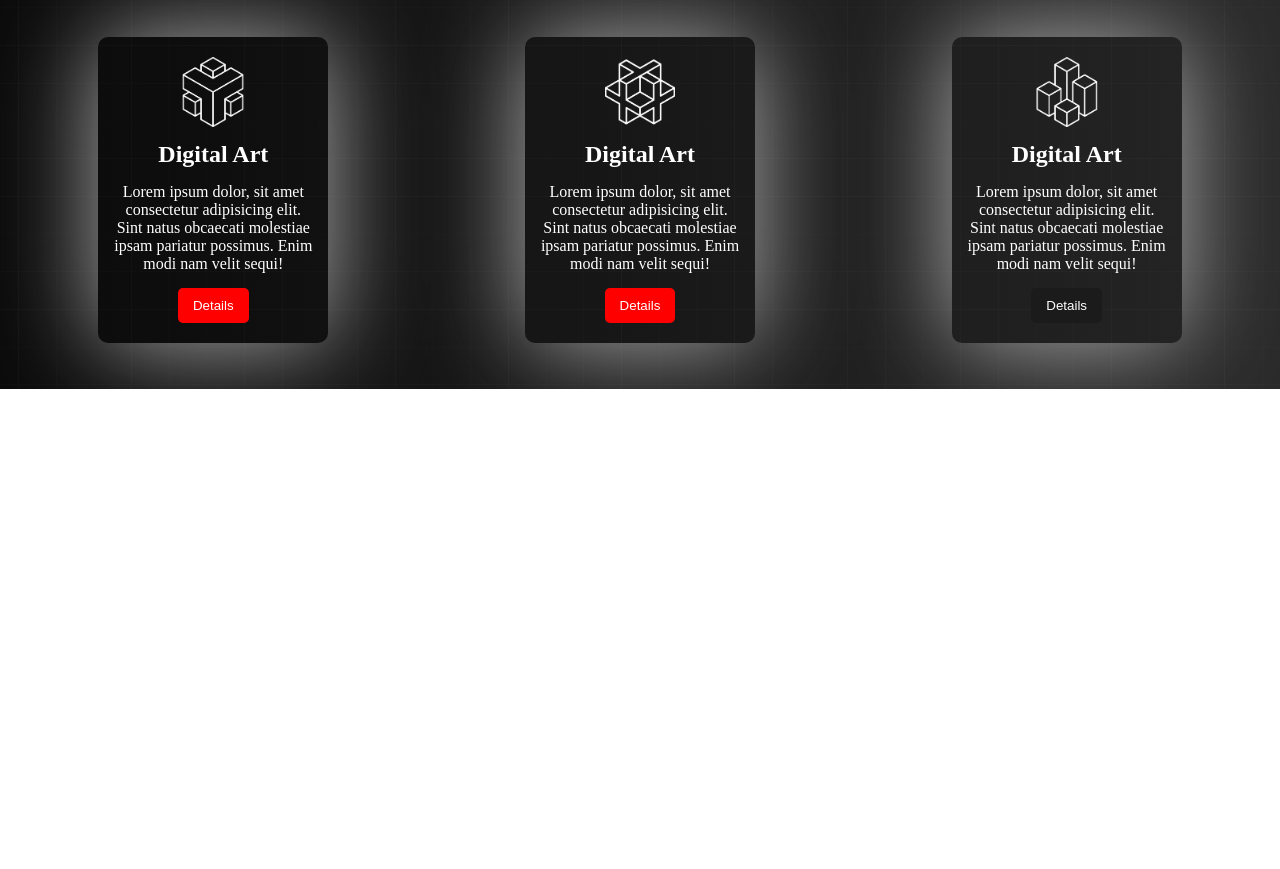
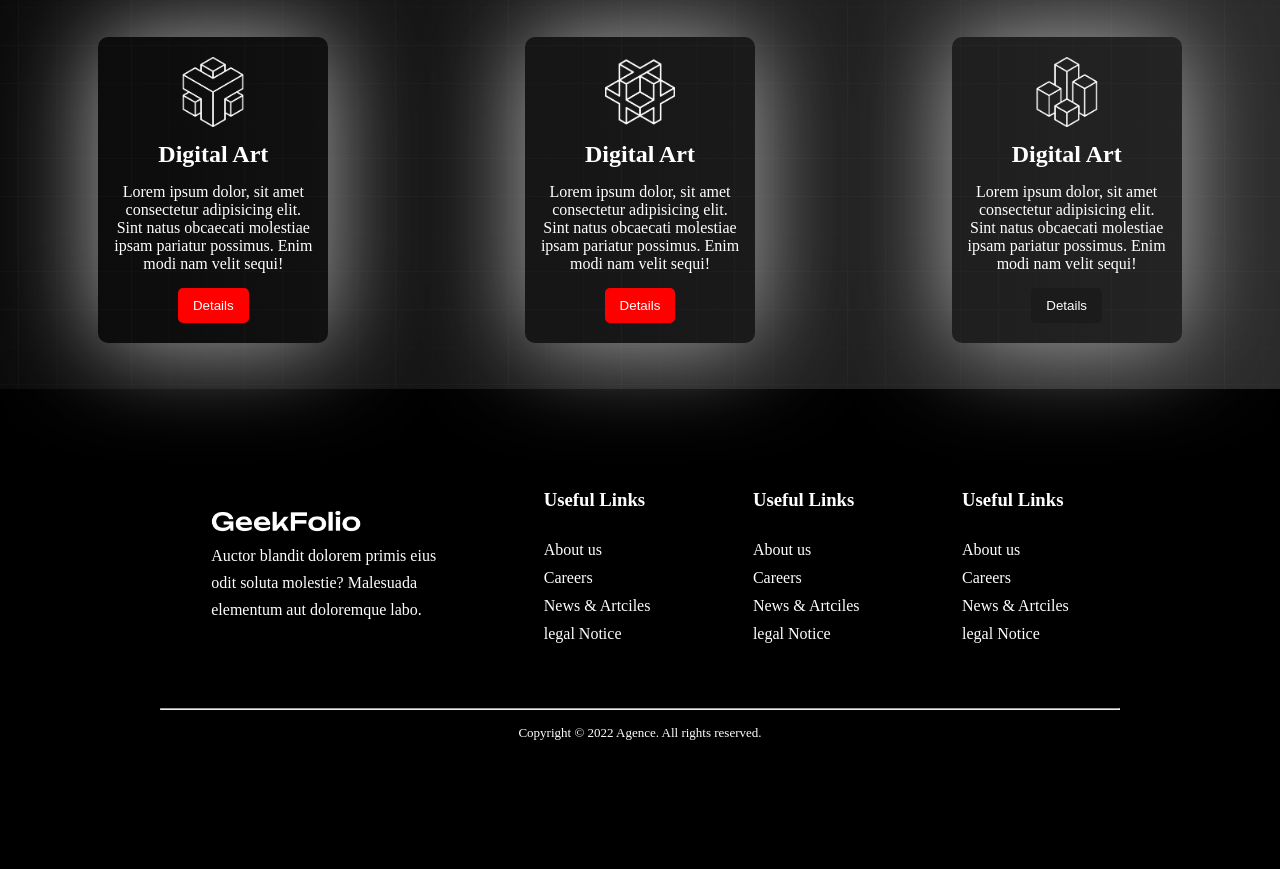
Before and after one commit to rubaihossain/conceptual-session-practice-1, a plain HTML site: page index.html in a window 1280 px wide. Shown: the part 1470-2339 px from the top of the page. Before the commit the page ends 1859 px from the top, so only its background shows below. Drawn offline with Linux system fonts and the light colour scheme.

Commit message:
Footer section commit

```diff
--- a/index.html
+++ b/index.html
@@ -81,8 +81,42 @@
                 </div>
             </div>
         </section>
-
     </main>
-    <footer></footer>
+    <!-- Footer section  -->
+    <footer>
+        <section>
+            <div class="footer-container">
+                <div class="footer-boxer">
+                    <div class="footer-box1 footer-box">
+                        <img class="footer-img" src="./logo/logo-light.png" alt="">
+                        <p class="footer-description">Auctor blandit dolorem primis eius odit soluta molestie? Malesuada elementum aut doloremque labo.</p>
+                    </div>
+                    <div class="footer-box">
+                        <h3 class="footer-box-header">Useful Links</h3>
+                        <li class="footer-line">About us</li>
+                        <li class="footer-line">Careers</li>
+                        <li class="footer-line">News & Artciles</li>
+                        <li class="footer-line">legal Notice</li>
+                    </div>
+                    <div class="footer-box">
+                        <h3 class="footer-box-header">Useful Links</h3>
+                        <li class="footer-line">About us</li>
+                        <li class="footer-line">Careers</li>
+                        <li class="footer-line">News & Artciles</li>
+                        <li class="footer-line">legal Notice</li>
+                    </div>
+                    <div class="footer-box">
+                        <h3 class="footer-box-header">Useful Links</h3>
+                        <li class="footer-line">About us</li>
+                        <li class="footer-line">Careers</li>
+                        <li class="footer-line">News & Artciles</li>
+                        <li class="footer-line">legal Notice</li>
+                    </div>
+                </div>
+                <hr>
+                <p class="copy">Copyright © 2022 Agence. All rights reserved.</p>
+            </div>
+    </section>
+    </footer>
 </body>
 </html>
--- a/style.css
+++ b/style.css
@@ -140,3 +140,52 @@
 .box-btn{
     background-color: rgb(27, 27, 27);
 }
+
+footer{
+    background-color: black;
+}
+
+.footer-container{
+    width: 75%;
+    height: 60vh;
+    color: white;
+    margin: auto;
+}
+
+.footer-img{
+    width: 150px;
+}
+
+.footer-boxer{
+    list-style: none;
+    display: flex;
+    justify-content: space-around;
+    align-items: center;
+    padding-top: 50px;
+    padding-bottom: 15px;
+}
+
+.footer-box1{
+    width: 230px;
+}
+.footer-box{
+   padding: 50px;
+}
+
+.footer-description{
+    line-height: 1.7;
+}
+
+.footer-box-header{
+    padding-bottom: 20px;
+}
+
+.footer-line{
+    padding-top: 10px;
+}
+
+.copy{
+    text-align: center;
+    font-size: 13px;
+    padding-top: 15px;
+}
```
